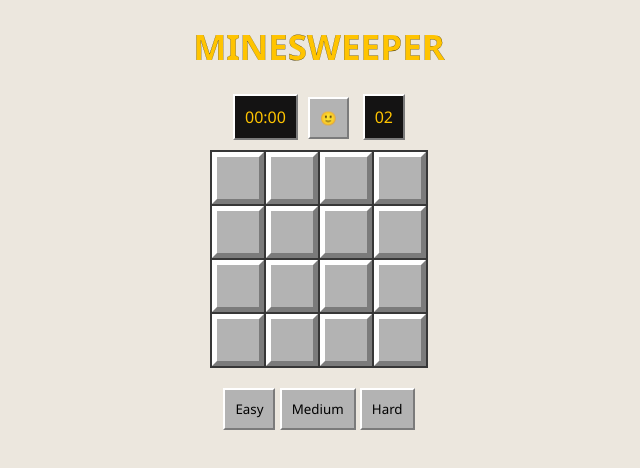
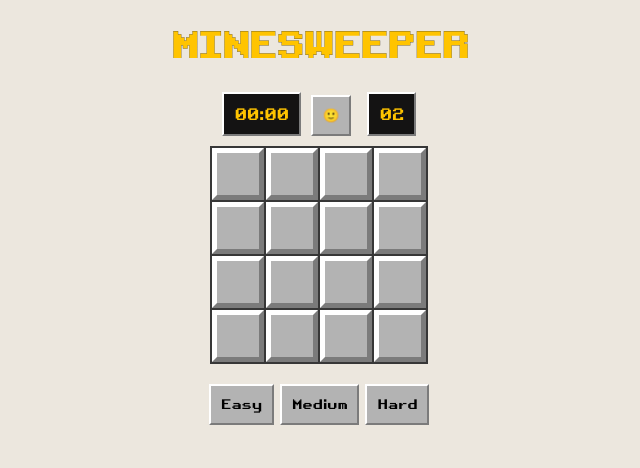
Before and after one commit to Yael273/mine-sweeper-2, a plain HTML site: page index.html in a window 1280 px wide. Shown: the whole page, without its empty margins (321-961 px from the left). Drawn offline with Linux system fonts and the light colour scheme; the site is published under a folder, as on GitHub Pages, so addresses that start at the root find nothing.

Commit message:
Update main.css

```diff
--- a/css/main.css
+++ b/css/main.css
@@ -114,5 +114,5 @@ button:hover {
 
 @font-face {
     font-family: myFirstFont;
-    src: url(/font/Retro-Gaming.ttf);
+    src: url(../font/Retro-Gaming.ttf);
 }
```
